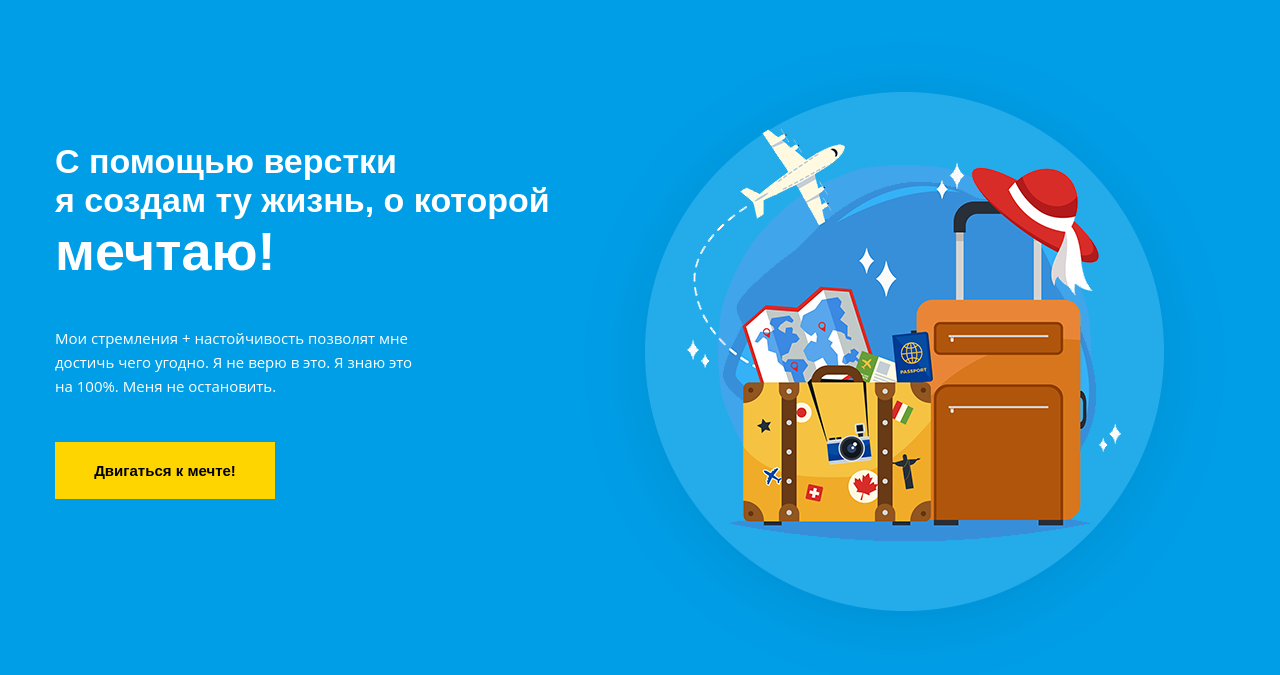
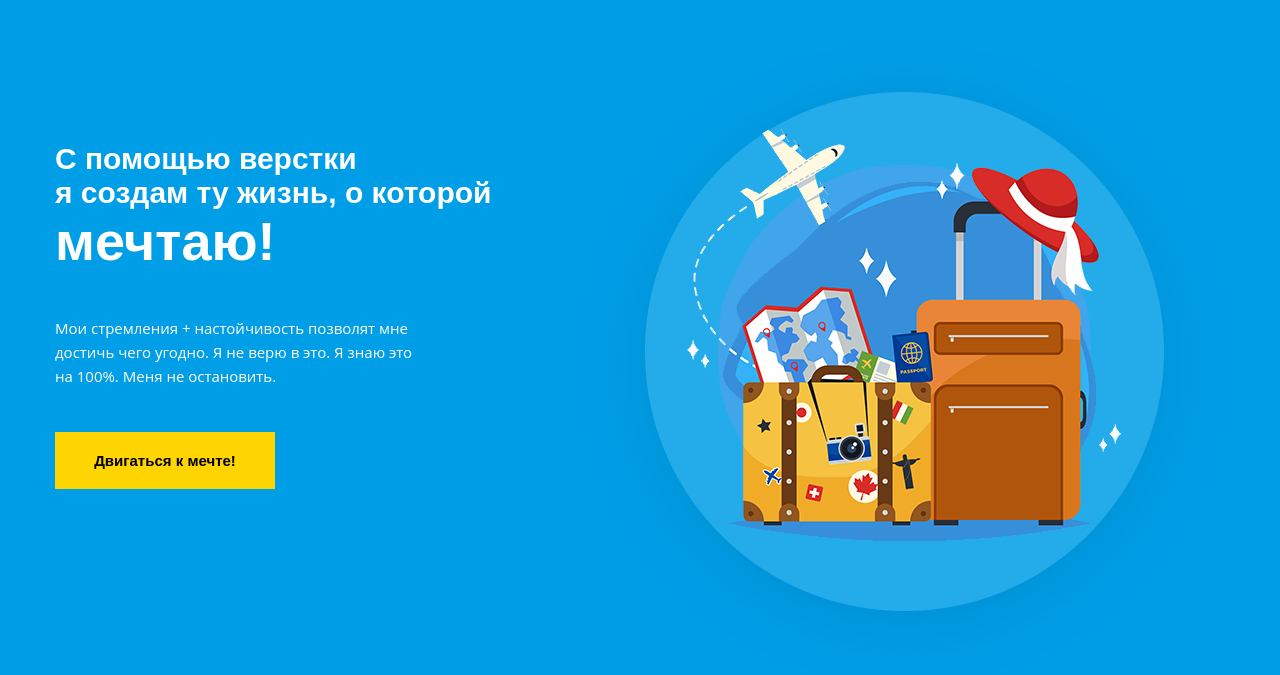
Before and after one commit to Elena3852/Elena3852.github.io, a plain HTML site: page index.html in a window 1280 px wide. Shown: the part 125-800 px from the top of the page. Drawn offline with Linux system fonts and the light colour scheme; a web font is replaced by a local one.

Commit message:
Add files via upload

```diff
--- a/css/main.css
+++ b/css/main.css
@@ -35,7 +35,7 @@ p {
 	width: 600px;
 }
 .title {
-	font-size: 34px;
+	font-size: 30px;
 }
 .title span {
 	font-size: 54px;
@@ -58,6 +58,7 @@ p {
 }
 .desktop {
 	margin-top: 60px;
+	max-width: 100%;
 }
 .learn {
 	padding: 100px 0;
```
